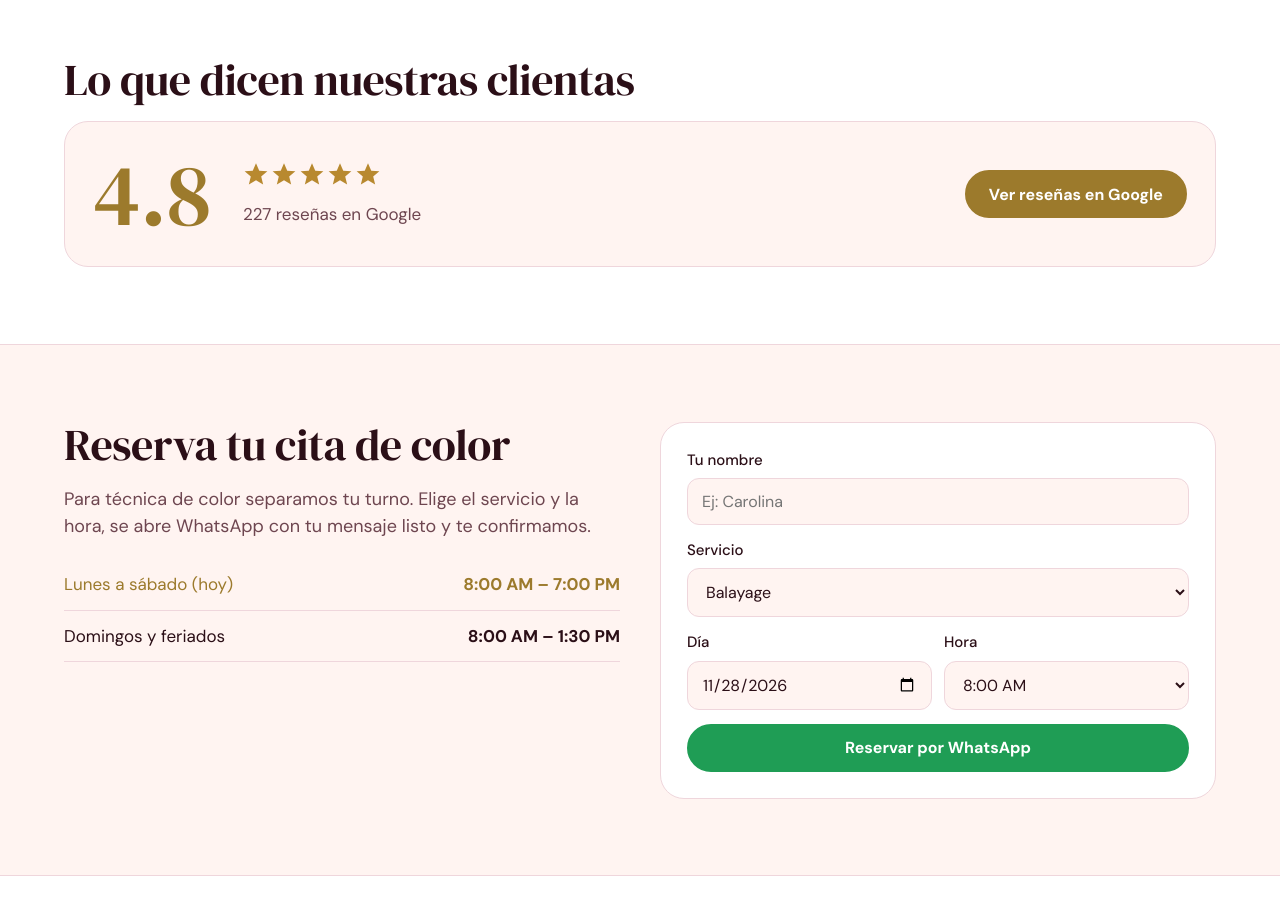
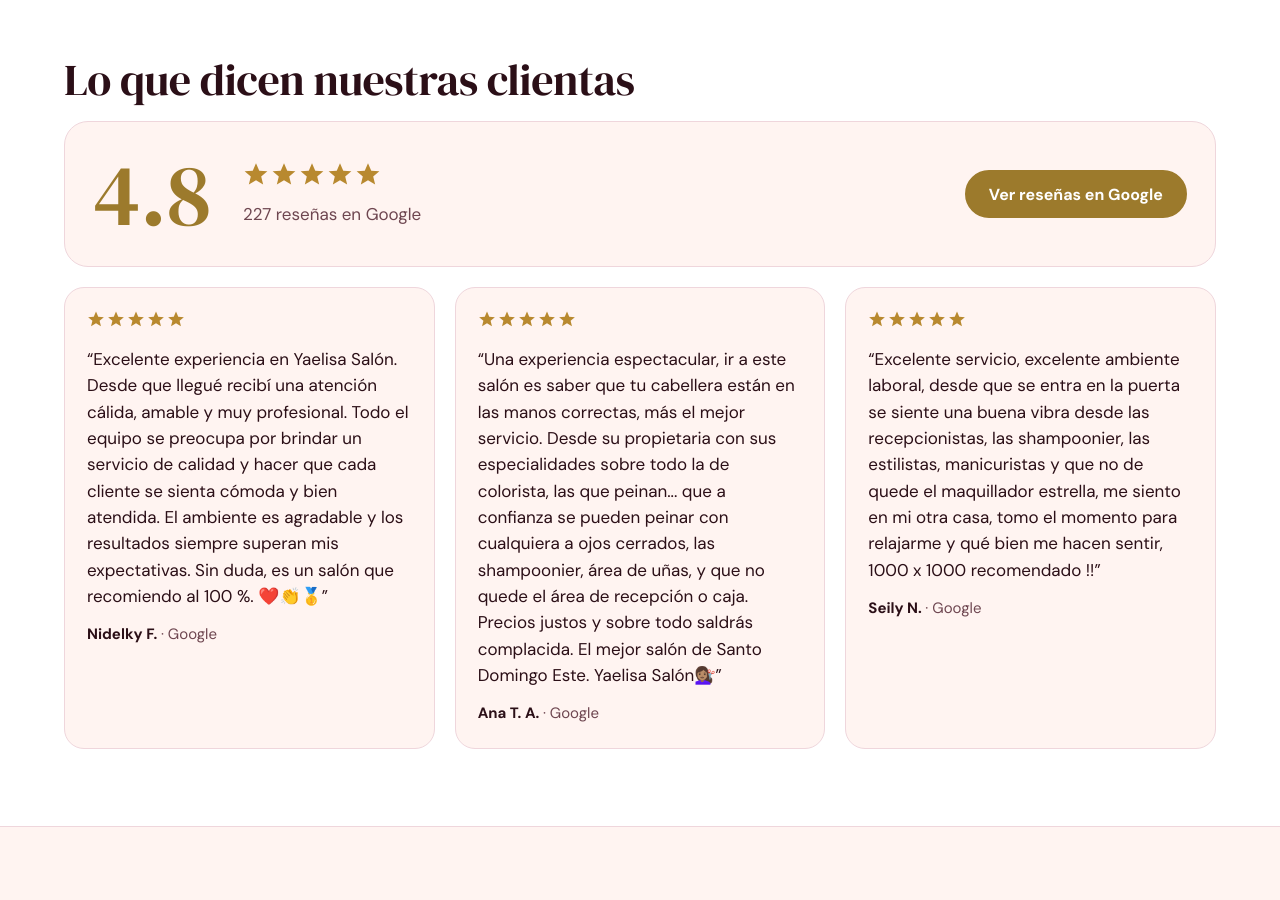
Before and after one commit to AllanF01/paginas-clientes, a plain HTML site: page yaelisa/index.html in a window 1280 px wide. Shown: the part 2220-3120 px from the top of the page. Drawn offline with Linux system fonts and the light colour scheme.

Commit message:
Agregar 3 reseñas reales de Google a Yaelisa
Co-Authored-By: Claude Opus 5.5 <noreply@anthropic.com>
Claude-Session: https://claude.ai/code/session_01CwRybJ3TSJELN9x5Sm5E42

```diff
--- a/yaelisa/index.html
+++ b/yaelisa/index.html
@@ -57,7 +57,14 @@ const NEGOCIO = {
   textoCita: "Para técnica de color separamos tu turno. Elige el servicio y la hora, se abre WhatsApp con tu mensaje listo y te confirmamos.",
 
   // Sin reseñas copiadas: se muestra la calificación real con botón a Google. Para poner reseñas: { autor, texto, estrellas: 5, ejemplo: false }
-  resenas: [],
+  resenas: [
+    { autor: "Nidelky F.", fecha: "Google", estrellas: 5, ejemplo: false,
+      texto: "Excelente experiencia en Yaelisa Salón. Desde que llegué recibí una atención cálida, amable y muy profesional. Todo el equipo se preocupa por brindar un servicio de calidad y hacer que cada cliente se sienta cómoda y bien atendida. El ambiente es agradable y los resultados siempre superan mis expectativas. Sin duda, es un salón que recomiendo al 100 %. ❤️👏🥇" },
+    { autor: "Ana T. A.", fecha: "Google", estrellas: 5, ejemplo: false,
+      texto: "Una experiencia espectacular, ir a este salón es saber que tu cabellera están en las manos correctas, más el mejor servicio. Desde su propietaria con sus especialidades sobre todo la de colorista, las que peinan... que a confianza se pueden peinar con cualquiera a ojos cerrados, las shampoonier, área de uñas, y que no quede el área de recepción o caja. Precios justos y sobre todo saldrás complacida. El mejor salón de Santo Domingo Este. Yaelisa Salón💇🏽‍♀️" },
+    { autor: "Seily N.", fecha: "Google", estrellas: 5, ejemplo: false,
+      texto: "Excelente servicio, excelente ambiente laboral, desde que se entra en la puerta se siente una buena vibra desde las recepcionistas, las shampoonier, las estilistas, manicuristas y que no de quede el maquillador estrella, me siento en mi otra casa, tomo el momento para relajarme y qué bien me hacen sentir, 1000 x 1000 recomendado !!" }
+  ],
 
   // Fotos sacadas de su Instagram, solo para la demo
   galeria: ["foto1.jpg", "foto2.jpg"]
@@ -77,6 +84,7 @@ const NEGOCIO = {
 :root[data-theme=light]{color-scheme:light}:root[data-theme=dark]{color-scheme:dark}
 *{box-sizing:border-box;min-width:0}
 html{scroll-behavior:smooth}
+section{scroll-margin-top:80px}
 body{margin:0;background:var(--bg);color:var(--ink);font:16px/1.55 "DM Sans",system-ui,sans-serif;overflow-x:clip}
 h1,h2,h3{font-family:"DM Serif Display",Georgia,serif;font-weight:400;line-height:1.05;letter-spacing:-.01em;margin:0}
 h2{font-size:clamp(30px,4.5vw,44px);margin-bottom:.4em}
@@ -277,10 +285,11 @@ footer{text-align:center;font-size:14px;color:var(--soft);padding:28px 16px calc
     + labels.slice(Math.min(N.galeria.length,4)).map((l,i) => `<div class="ph" style="background:linear-gradient(160deg,${tones[i]},color-mix(in srgb,${tones[i]} 55%,#000))">${l} · foto de muestra</div>`).join('');
 
   const verResenas = N.mapaLink || ('https://www.google.com/maps/search/?api=1&query=' + encodeURIComponent(N.mapaBusqueda));
-  if (!N.resenas.length) { const r = document.getElementById('revs'); r.style.display = 'block';
-    r.innerHTML = `<div class="gbox"><div class="big">${esc(N.rating)}</div><div><div class="st">${stars(5)}</div><p>${esc(N.totalResenas)} reseñas en Google</p></div><a class="btn main" href="${esc(verResenas)}" target="_blank" rel="noopener">Ver reseñas en Google</a></div>`; }
-  else document.getElementById('revs').innerHTML = N.resenas.map(r =>
-    `<figure class="rev" style="margin:0">${r.ejemplo?'<span class="tag">Ejemplo</span>':''}<div class="st">${stars(r.estrellas||5)}</div><q>${esc(r.texto)}</q><figcaption class="a">${esc(r.autor)}</figcaption></figure>`).join('');
+  const gbox = `<div class="gbox"><div class="big">${esc(N.rating)}</div><div><div class="st">${stars(5)}</div><p>${esc(N.totalResenas)} reseñas en Google</p></div><a class="btn main" href="${esc(verResenas)}" target="_blank" rel="noopener">Ver reseñas en Google</a></div>`;
+  const cards = N.resenas.map(r =>
+    `<figure class="rev" style="margin:0">${r.ejemplo?'<span class="tag">Ejemplo</span>':''}<div class="st">${stars(r.estrellas||5)}</div><q>${esc(r.texto)}</q><figcaption class="a">${esc(r.autor)}${r.fecha?` <span style="font-weight:400;color:var(--soft)">· ${esc(r.fecha)}</span>`:''}</figcaption></figure>`).join('');
+  const rv = document.getElementById('revs'); rv.style.display = 'block';
+  rv.innerHTML = gbox + (cards ? `<div class="revs" style="margin-top:20px">${cards}</div>` : '');
 
   const dias = ['domingo','lunes','martes','miércoles','jueves','viernes','sábado'];
   const hoy = dias[new Date().getDay()];
```
Also changed, not shown: plantilla/index.html (+6 -4 lines).
